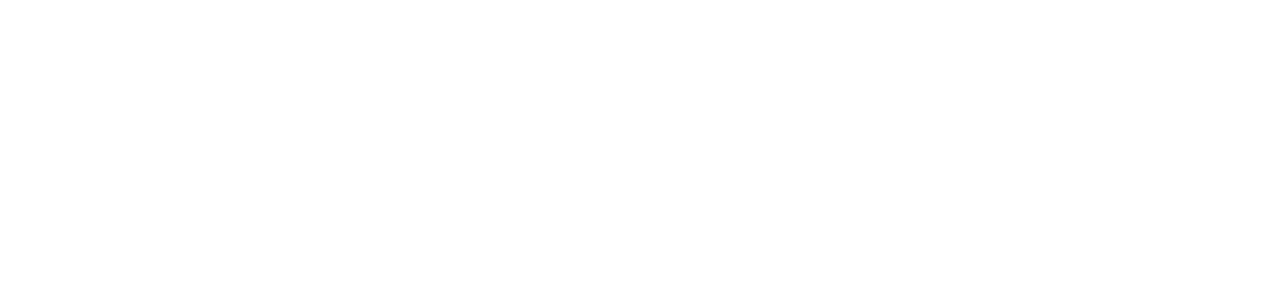
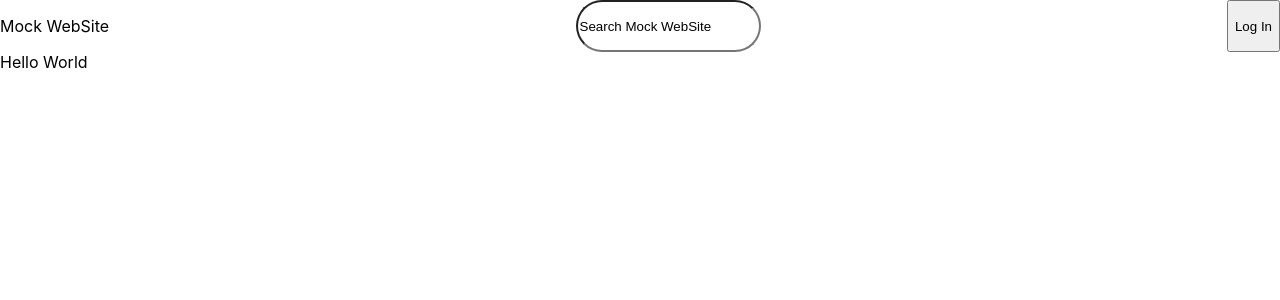
Before and after one commit to almeida-91/mock-website, a React (Create React App) app: page / in a window 1280 px wide. Shown: the top 300 px of the page. Built offline with nearby package versions, Linux system fonts and the light colour scheme.

Commit message:
Add top bar

```diff
--- a/package.json
+++ b/package.json
@@ -35,5 +35,8 @@
       "last 1 firefox version",
       "last 1 safari version"
     ]
+  },
+  "devDependencies": {
+    "react-router-dom": "^6.8.2"
   }
 }
--- a/src/App.js
+++ b/src/App.js
@@ -1,7 +1,17 @@
 import "./App.css";
+import { BrowserRouter, Routes, Route } from "react-router-dom";
+import Home from "./components/Home";
 
 function App() {
-  return <div className="App"></div>;
+  return (
+    <div className="App">
+      <BrowserRouter>
+        <Routes>
+          <Route path="/" element={<Home />}></Route>
+        </Routes>
+      </BrowserRouter>
+    </div>
+  );
 }
 
 export default App;
--- /dev/null
+++ b/src/components/Home.js
@@ -0,0 +1,12 @@
+import TopBar from "./TopBar";
+
+const Home = (props) => {
+  return (
+    <div>
+      <TopBar />
+      <div>Hello World</div>
+    </div>
+  );
+};
+
+export default Home;
--- /dev/null
+++ b/src/components/TopBar.js
@@ -0,0 +1,13 @@
+import "./topbar.css";
+
+const TopBar = (props) => {
+  return (
+    <div className="topBar">
+      <p>Mock WebSite</p>
+      <input type={"text"} defaultValue="Search Mock WebSite"></input>
+      <button>Log In</button>
+    </div>
+  );
+};
+
+export default TopBar;
--- /dev/null
+++ b/src/components/topbar.css
@@ -0,0 +1,8 @@
+.topBar {
+    display: flex;
+    justify-content: space-between;
+}
+
+.topBar input {
+    border-radius: 30px;
+}
```
Also changed, not shown: src/index.js (+6 -6 lines), 1 other file (tests, documents, lock files or other folders).
